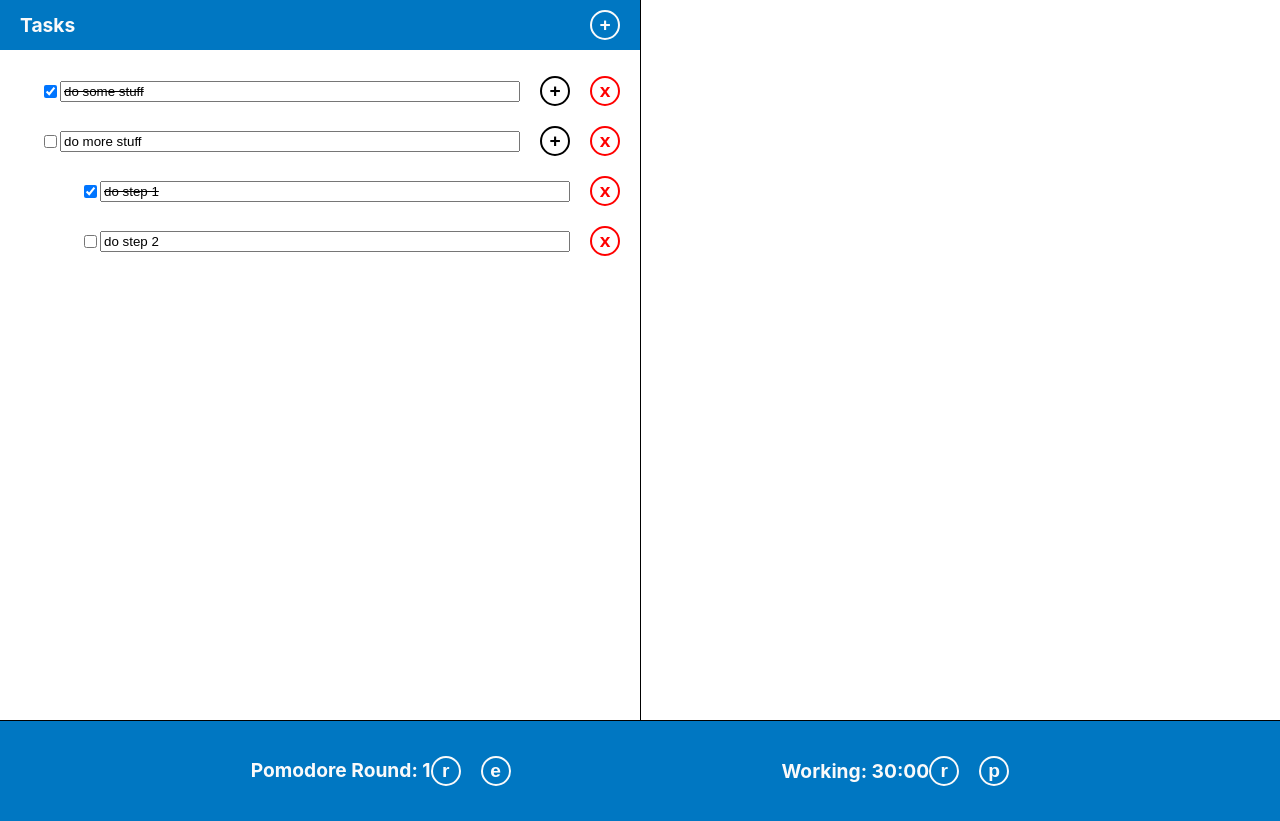
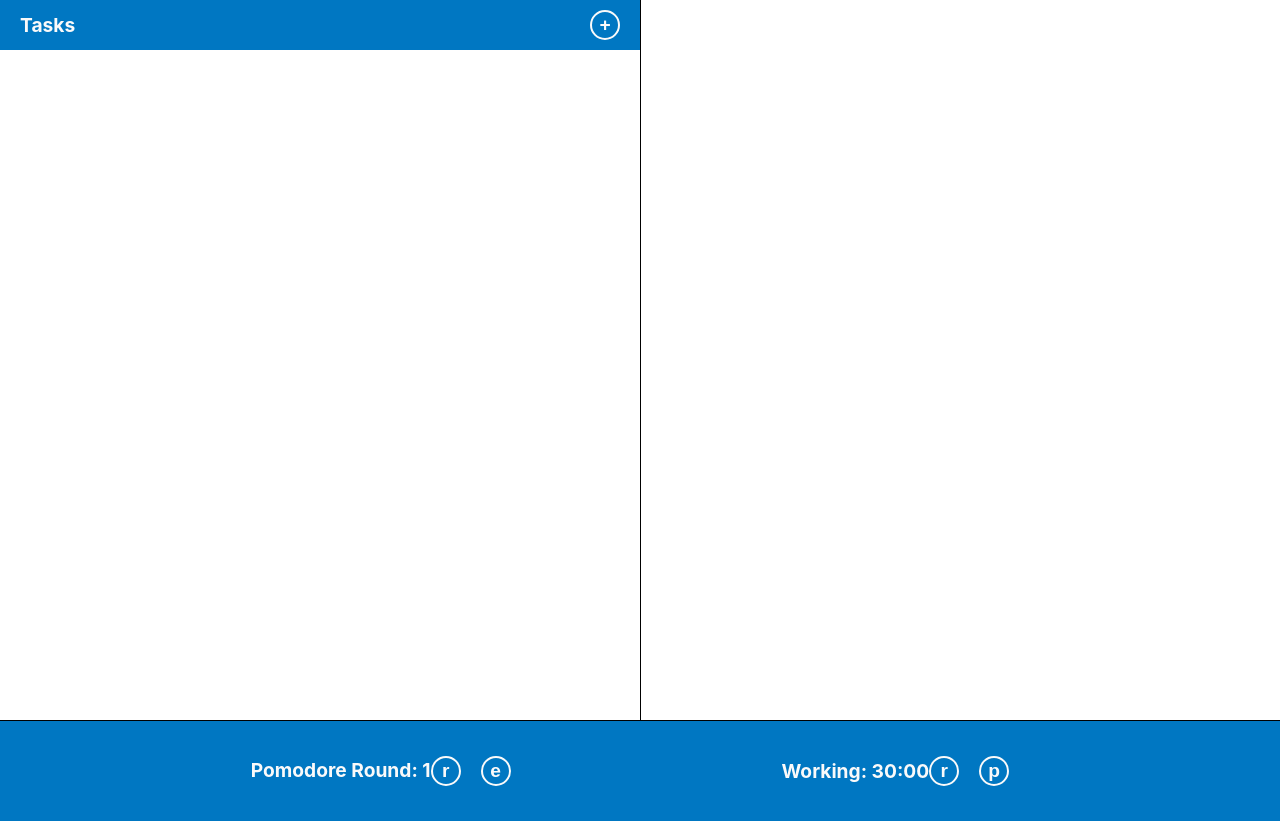
Before and after one commit to zT-1337/pomodore-app, a React (Create React App) app: page / in a window 1280 px wide. Built offline with nearby package versions, Linux system fonts and the light colour scheme.

Commit message:
-changed: initial state

```diff
--- a/src/components/task/TaskContainer.tsx
+++ b/src/components/task/TaskContainer.tsx
@@ -5,32 +5,14 @@ import { TaskList } from "./TaskList";
 import { Task } from "../../interfaces/models/Task";
 import { Step } from "../../interfaces/models/Step";
 
-const initialState: TaskContainerState = {
-  tasks: [
-    {
-      describtion: "do some stuff",
-      isDone: true,
-      steps: []
-    },
-    {
-      describtion: "do more stuff",
-      isDone: false,
-      steps: [
-        {
-          describtion: "do step 1",
-          isDone: true
-        },
-        {
-          describtion: "do step 2",
-          isDone: false
-        }
-      ]
-    }
-  ]
+const initialState = (): TaskContainerState => {
+  return {
+    tasks: []
+  }
 }
 
 export function TaskContainer() {
-  const [state, setState] = useState(initialState);
+  const [state, setState] = useState(initialState());
 
   const onTaskDescriptionChange = (updatedTask: Task, updatedDescription: string) => {
     setState({
```
